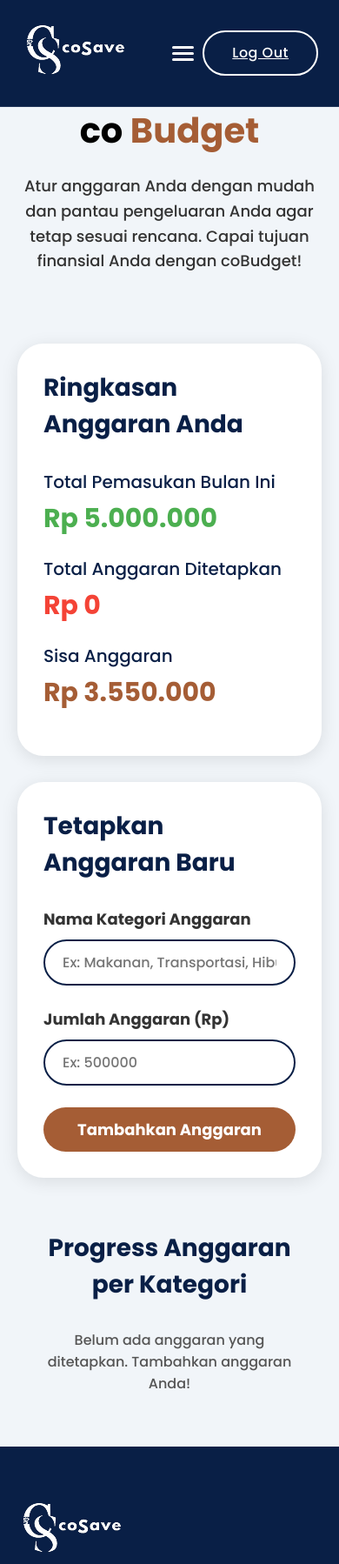
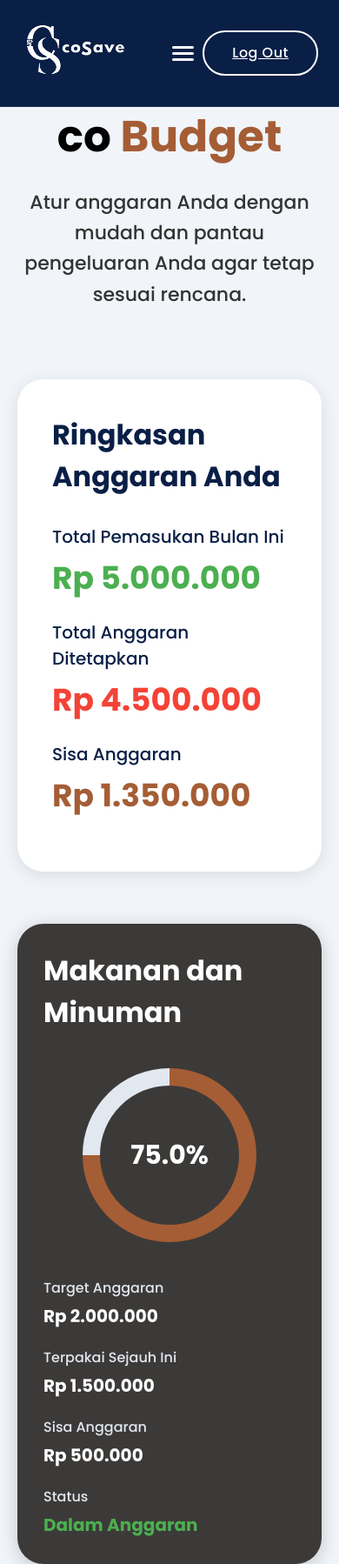
Before and after one commit to chalvnrlv/coSave, a plain HTML site: page features/coBudget.html in a window 390 px wide. Shown: the top 1798 px of the page at 87% size. Drawn offline with nearby package versions, Linux system fonts and the light colour scheme; sample sign-in values are in the browser's storage; files whose address does not match are found by name.

Commit message:
refactor: coBudget

```diff
--- a/features/coBudget.html
+++ b/features/coBudget.html
@@ -6,7 +6,7 @@
     <title>coBudget - CoSave</title>
     <link rel="stylesheet" href="../../assets/css/style.css">
     <link rel="stylesheet" href="../../assets/css/coinfo.css"> <link rel="stylesheet" href="../../assets/css/cotrack.css"> <link href="https://fonts.googleapis.com/css2?family=Poppins:wght@500;700&display=swap" rel="stylesheet">
-    <style>
+    <script src="https://cdn.jsdelivr.net/npm/chart.js"></script> <style>
         /* Custom styles for coBudget */
         .cobudget-container {
             padding: 120px 20px 60px;
@@ -40,58 +40,7 @@
             flex-wrap: wrap; /* Allow wrapping on smaller screens */
         }
 
-        .budget-form-section {
-            flex: 2;
-            min-width: 300px; /* Ensure it doesn't shrink too much */
-            background: white;
-            padding: 40px;
-            border-radius: 30px;
-            box-shadow: 0 4px 20px rgba(0,0,0,0.1);
-        }
-
-        .budget-form-section h2 {
-            font-size: 32px;
-            margin-bottom: 30px;
-            color: #091F46;
-        }
-
-        .budget-input-group {
-            margin-bottom: 25px;
-        }
-
-        .budget-input-group label {
-            display: block;
-            font-size: 18px;
-            font-weight: 600;
-            margin-bottom: 10px;
-            color: #333;
-        }
-
-        .budget-input-field {
-            width: 100%;
-            padding: 15px 25px;
-            border-radius: 50px;
-            font: 500 18px Poppins;
-            border: 2px solid #091F46;
-            background: white;
-            color: #091F46;
-        }
-
-        .budget-submit-button {
-            background: #A55D35;
-            color: white;
-            padding: 15px 30px;
-            border-radius: 50px;
-            font: 700 20px Poppins;
-            border: none;
-            cursor: pointer;
-            width: 100%;
-            transition: background 0.3s ease;
-        }
-
-        .budget-submit-button:hover {
-            background: #8a4d2d;
-        }
+        /* Removed budget-form-section as per request */
 
         .budget-summary-section {
             flex: 1;
@@ -155,6 +104,18 @@
             border-radius: 15px;
             box-shadow: 0 2px 10px rgba(0,0,0,0.05);
             border-left: 8px solid #091F46; /* Default border */
+            cursor: pointer; /* Make cards clickable */
+            transition: transform 0.2s ease-in-out, box-shadow 0.2s ease-in-out;
+        }
+
+        .category-card:hover {
+            transform: translateY(-5px);
+            box-shadow: 0 6px 15px rgba(0,0,0,0.1);
+        }
+
+        .category-card.selected {
+            border: 3px solid #A55D35; /* Highlight selected card */
+            box-shadow: 0 0 0 5px rgba(165, 93, 53, 0.3);
         }
 
         .category-card.exceeded {
@@ -214,47 +175,92 @@
             color: #555;
         }
 
+        /* New styles for budget details section */
+        .budget-details-section {
+            background: #3C3A38; /* Dark background as per reference */
+            border-radius: 50px;
+            padding: 40px;
+            margin: 60px auto;
+            max-width: 800px; /* Adjust width as per reference */
+            color: white;
+            box-shadow: 0 4px 20px rgba(0,0,0,0.2);
+            display: none; /* Hidden by default */
+            flex-direction: column;
+            align-items: center;
+            gap: 20px;
+        }
+
+        .budget-details-section h2 {
+            font-size: 40px;
+            font-weight: 700;
+            margin-bottom: 20px;
+            color: white;
+        }
+
+        .chart-container {
+            width: 250px; /* Size of the pie chart */
+            height: 250px;
+            position: relative;
+            margin-bottom: 20px;
+        }
+
+        .chart-percentage {
+            position: absolute;
+            top: 50%;
+            left: 50%;
+            transform: translate(-50%, -50%);
+            font-size: 36px;
+            font-weight: 700;
+            color: white;
+            z-index: 1;
+        }
+
+        .budget-info-grid {
+            display: grid;
+            grid-template-columns: 1fr 1fr;
+            gap: 20px;
+            width: 100%;
+            max-width: 400px;
+            text-align: left;
+        }
+
+        .budget-info-item {
+            display: flex;
+            flex-direction: column;
+        }
+
+        .budget-info-item .label {
+            font-size: 16px;
+            color: #E2E8F0;
+            margin-bottom: 5px;
+        }
+
+        .budget-info-item .value {
+            font-size: 24px;
+            font-weight: 600;
+            color: white;
+        }
+
         @media (max-width: 768px) {
-            .budget-main-content {
-                flex-direction: column;
-                gap: 30px;
+            .budget-details-section {
+                padding: 30px;
+                border-radius: 30px;
             }
-            .budget-form-section,
-            .budget-summary-section {
-                width: 100%;
-                min-width: unset;
-                padding: 30px;
+            .budget-details-section h2 {
+                font-size: 32px;
             }
-            .budget-summary-section {
-                order: -1; /* Move summary to top on mobile */
+            .chart-container {
+                width: 200px;
+                height: 200px;
             }
-            .cobudget-title {
-                font-size: 40px;
-            }
-            .cobudget-description {
-                font-size: 18px;
-            }
-            .budget-form-section h2,
-            .budget-summary-section h2,
-            .budget-categories-section h3 {
-                font-size: 28px;
-            }
-            .budget-input-field {
-                font-size: 16px;
-                padding: 12px 20px;
-            }
-            .budget-submit-button {
-                font-size: 18px;
-                padding: 12px 25px;
-            }
-            .summary-value {
+            .chart-percentage {
                 font-size: 30px;
             }
-            .category-card h4 {
+            .budget-info-grid {
+                grid-template-columns: 1fr; /* Stack on mobile */
+            }
+            .budget-info-item .value {
                 font-size: 20px;
-            }
-            .category-amounts {
-                font-size: 16px;
             }
         }
     </style>
@@ -269,12 +275,12 @@
                 <span style="color: #A55D35;">Budget</span>
             </h1>
             <p class="cobudget-description">
-                Atur anggaran Anda dengan mudah dan pantau pengeluaran Anda agar tetap sesuai rencana. Capai tujuan finansial Anda dengan coBudget!
+                Atur anggaran Anda dengan mudah dan pantau pengeluaran Anda agar tetap sesuai rencana.
             </p>
         </div>
 
         <div class="budget-main-content">
-            <div class="budget-form-section">
+            <!-- <div class="budget-form-section">
                 <h2>Tetapkan Anggaran Baru</h2>
                 <div class="budget-input-group">
                     <label for="budgetName">Nama Kategori Anggaran</label>
@@ -285,7 +291,7 @@
                     <input type="number" id="budgetAmount" class="budget-input-field" placeholder="Ex: 500000" required>
                 </div>
                 <button class="budget-submit-button" onclick="addBudgetCategory()">Tambahkan Anggaran</button>
-            </div>
+            </div> -->
 
             <div class="budget-summary-section">
                 <h2>Ringkasan Anggaran Anda</h2>
@@ -304,6 +310,32 @@
             </div>
         </div>
 
+        <section class="budget-details-section" id="budgetDetailsSection">
+            <h2 id="detailCategoryName"></h2>
+            <div class="chart-container">
+                <canvas id="categoryPieChart"></canvas>
+                <div class="chart-percentage" id="chartPercentage">0%</div>
+            </div>
+            <div class="budget-info-grid">
+                <div class="budget-info-item">
+                    <span class="label">Target Anggaran</span>
+                    <span class="value" id="detailBudgetAmount">Rp 0</span>
+                </div>
+                <div class="budget-info-item">
+                    <span class="label">Terpakai Sejauh Ini</span>
+                    <span class="value" id="detailSpentAmount">Rp 0</span>
+                </div>
+                <div class="budget-info-item">
+                    <span class="label">Sisa Anggaran</span>
+                    <span class="value" id="detailRemainingAmount">Rp 0</span>
+                </div>
+                <div class="budget-info-item">
+                    <span class="label">Status</span>
+                    <span class="value" id="detailStatus"></span>
+                </div>
+            </div>
+        </section>
+
         <div class="budget-categories-section">
             <h3>Progress Anggaran per Kategori</h3>
             <div class="category-list" id="budgetCategoryList">
@@ -316,57 +348,37 @@
     <script src="../../assets/js/main.js"></script>
     <script>
         let budgetCategories = [];
-        // Mock data for income and expenses for demonstration
+        let categoryPieChartInstance = null; // To store the Chart.js instance
+
+        // Dummy data for initial demonstration without input fields
         let mockTotalIncome = 5000000; // Example total income
-        let mockExpenses = [
-            { category: 'Food', amount: 300000 },
-            { category: 'Transport', amount: 150000 },
-            { category: 'Housing', amount: 1000000 }
-        ];
 
         document.addEventListener('DOMContentLoaded', function() {
-            // Initial update of summary and categories
-            updateBudgetSummary();
-            renderBudgetCategories();
-        });
-
-        function addBudgetCategory() {
-            const name = document.getElementById('budgetName').value;
-            const amount = parseFloat(document.getElementById('budgetAmount').value);
-
-            if (!name || isNaN(amount) || amount <= 0) {
-                // Using a custom message box instead of alert()
-                showMessageBox('Harap masukkan nama kategori dan jumlah anggaran yang valid.', 'error');
-                return;
-            }
-
-            budgetCategories.push({
-                name: name,
-                budget: amount,
-                spent: 0 // Initialize spent amount to 0
-            });
-
-            document.getElementById('budgetName').value = '';
-            document.getElementById('budgetAmount').value = '';
+            // Initialize with dummy budget categories and their spent amounts
+            budgetCategories = [
+                { name: 'Makanan dan Minuman', budget: 2000000, spent: 1500000 }, // 75% used
+                { name: 'Transportasi', budget: 1000000, spent: 750000 },       // 75% used
+                { name: 'Hiburan', budget: 500000, spent: 200000 },           // 40% used
+                { name: 'Akomodasi', budget: 1000000, spent: 1200000 }         // Exceeded budget
+            ];
 
             updateBudgetSummary();
             renderBudgetCategories();
-            showMessageBox('Anggaran kategori berhasil ditambahkan!', 'success');
-        }
+
+            // Optionally, display details for the first category by default
+            if (budgetCategories.length > 0) {
+                displayCategoryDetails(budgetCategories[0].name);
+                document.querySelector(`.category-card[data-category-name="${budgetCategories[0].name}"]`).classList.add('selected');
+            }
+        });
+
+        // Removed addBudgetCategory function as input fields are removed
 
         function updateBudgetSummary() {
             let totalBudget = budgetCategories.reduce((sum, cat) => sum + cat.budget, 0);
-            let totalSpent = mockExpenses.reduce((sum, exp) => sum + exp.amount, 0); // Sum of mock expenses
+            let totalSpent = budgetCategories.reduce((sum, cat) => sum + cat.spent, 0);
 
-            // Update spent amount for each category based on mock expenses
-            budgetCategories.forEach(category => {
-                const matchingExpense = mockExpenses.find(exp => exp.category.toLowerCase() === category.name.toLowerCase());
-                if (matchingExpense) {
-                    category.spent = matchingExpense.amount;
-                }
-            });
-
-            let remaining = mockTotalIncome - totalSpent; // Simplified remaining calculation
+            let remaining = mockTotalIncome - totalSpent;
 
             document.getElementById('totalIncomeSummary').textContent = `Rp ${formatNumber(mockTotalIncome)}`;
             document.getElementById('totalBudgetSet').textContent = `Rp ${formatNumber(totalBudget)}`;
@@ -378,7 +390,7 @@
             categoryListDiv.innerHTML = ''; // Clear existing list
 
             if (budgetCategories.length === 0) {
-                categoryListDiv.innerHTML = '<p style="text-align: center; color: #555;">Belum ada anggaran yang ditetapkan. Tambahkan anggaran Anda!</p>';
+                categoryListDiv.innerHTML = '<p style="text-align: center; color: #555;">Belum ada anggaran yang ditetapkan.</p>';
                 return;
             }
 
@@ -391,7 +403,7 @@
                 const progressBarClass = isExceeded ? 'progress-bar exceeded' : 'progress-bar';
 
                 const categoryCard = `
-                    <div class="${cardClass}">
+                    <div class="${cardClass}" data-category-name="${category.name}">
                         <h4>${category.name}</h4>
                         <div class="category-amounts">
                             <div>Anggaran: <span class="budget-amount">Rp ${formatNumber(category.budget)}</span></div>
@@ -404,6 +416,106 @@
                     </div>
                 `;
                 categoryListDiv.innerHTML += categoryCard;
+            });
+
+            // Add event listeners to newly rendered category cards
+            document.querySelectorAll('.category-card').forEach(card => {
+                card.addEventListener('click', function() {
+                    const categoryName = this.dataset.categoryName;
+                    displayCategoryDetails(categoryName);
+
+                    // Remove 'selected' class from all cards
+                    document.querySelectorAll('.category-card').forEach(c => c.classList.remove('selected'));
+                    // Add 'selected' class to the clicked card
+                    this.classList.add('selected');
+                });
+            });
+        }
+
+        function displayCategoryDetails(categoryName) {
+            const selectedCategory = budgetCategories.find(cat => cat.name === categoryName);
+            const budgetDetailsSection = document.getElementById('budgetDetailsSection');
+
+            if (!selectedCategory) {
+                budgetDetailsSection.style.display = 'none';
+                return;
+            }
+
+            // Show the details section
+            budgetDetailsSection.style.display = 'flex';
+
+            // Update text content
+            document.getElementById('detailCategoryName').textContent = selectedCategory.name;
+            document.getElementById('detailBudgetAmount').textContent = `Rp ${formatNumber(selectedCategory.budget)}`;
+            document.getElementById('detailSpentAmount').textContent = `Rp ${formatNumber(selectedCategory.spent)}`;
+
+            const remaining = selectedCategory.budget - selectedCategory.spent;
+            document.getElementById('detailRemainingAmount').textContent = `Rp ${formatNumber(remaining)}`;
+
+            const percentageSpent = (selectedCategory.spent / selectedCategory.budget) * 100;
+            document.getElementById('chartPercentage').textContent = `${percentageSpent.toFixed(1)}%`;
+
+            // Update status
+            const statusElement = document.getElementById('detailStatus');
+            if (remaining >= 0) {
+                statusElement.textContent = 'Dalam Anggaran';
+                statusElement.style.color = '#4CAF50'; // Green
+            } else {
+                statusElement.textContent = 'Melebihi Anggaran';
+                statusElement.style.color = '#F44336'; // Red
+            }
+
+            // Render/update the pie chart
+            renderPieChart(selectedCategory);
+        }
+
+        function renderPieChart(categoryData) {
+            const ctx = document.getElementById('categoryPieChart').getContext('2d');
+
+            // Destroy existing chart instance if it exists
+            if (categoryPieChartInstance) {
+                categoryPieChartInstance.destroy();
+            }
+
+            const spentPercentage = (categoryData.spent / categoryData.budget) * 100;
+            const remainingPercentage = 100 - spentPercentage;
+
+            // Adjust colors based on whether budget is exceeded
+            let spentColor = '#A55D35'; // Default spent color
+            if (spentPercentage > 100) {
+                spentColor = '#F44336'; // Red if exceeded
+            }
+
+            categoryPieChartInstance = new Chart(ctx, {
+                type: 'doughnut',
+                data: {
+                    labels: ['Terpakai', 'Sisa'],
+                    datasets: [{
+                        data: [spentPercentage, Math.max(0, remainingPercentage)], // Ensure remaining is not negative for chart
+                        backgroundColor: [
+                            spentColor,
+                            '#E2E8F0'  // Remaining color (light gray)
+                        ],
+                        borderWidth: 0,
+                    }]
+                },
+                options: {
+                    responsive: true,
+                    maintainAspectRatio: false,
+                    cutout: '80%', // Make it a doughnut chart
+                    plugins: {
+                        legend: {
+                            display: false // Hide legend as percentage is in center
+                        },
+                        tooltip: {
+                            callbacks: {
+                                label: function(context) {
+                                    return context.label + ': ' + context.raw.toFixed(1) + '%';
+                                }
+                            }
+                        }
+                    }
+                }
             });
         }
 
```
